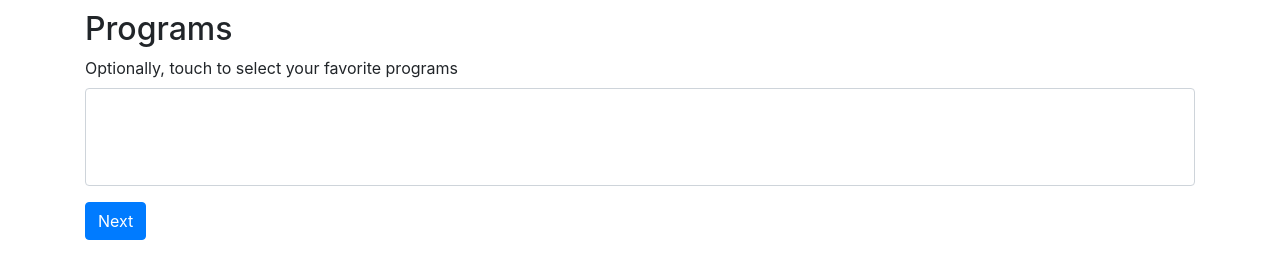
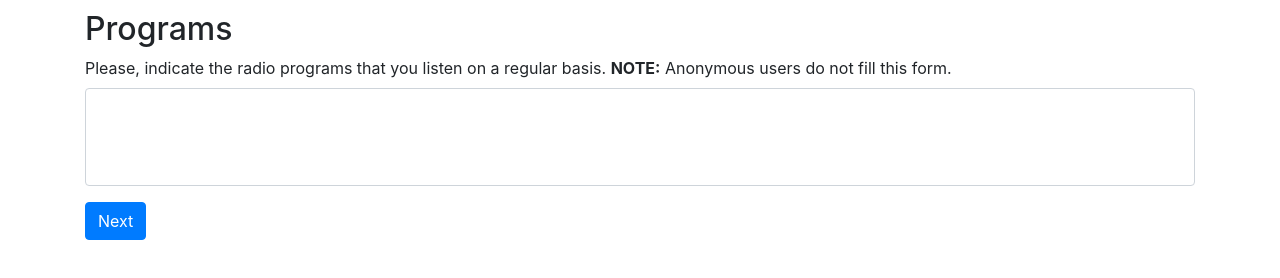
Before and after one commit to i3uex/RadioRecsWeb, a plain HTML site: page static/step5.html in a window 1280 px wide. Drawn offline with nearby package versions, Linux system fonts and the light colour scheme; no server answers.

Commit message:
Reference anonymous users

```diff
--- a/static/step5.html
+++ b/static/step5.html
@@ -31,7 +31,7 @@
       <form action="step6.html" method="get" id="form">
         <div class="form-group">
           <h2>Programs</h2>
-          <label for="programs">Optionally, touch to select your favorite programs</label>
+          <label for="programs">Please, indicate the radio programs that you listen on a regular basis. <b>NOTE:</b> Anonymous users do not fill this form.</label>
           <select class="custom-select" multiple id="programs" name="programs">
           </select>
         </div>
```
